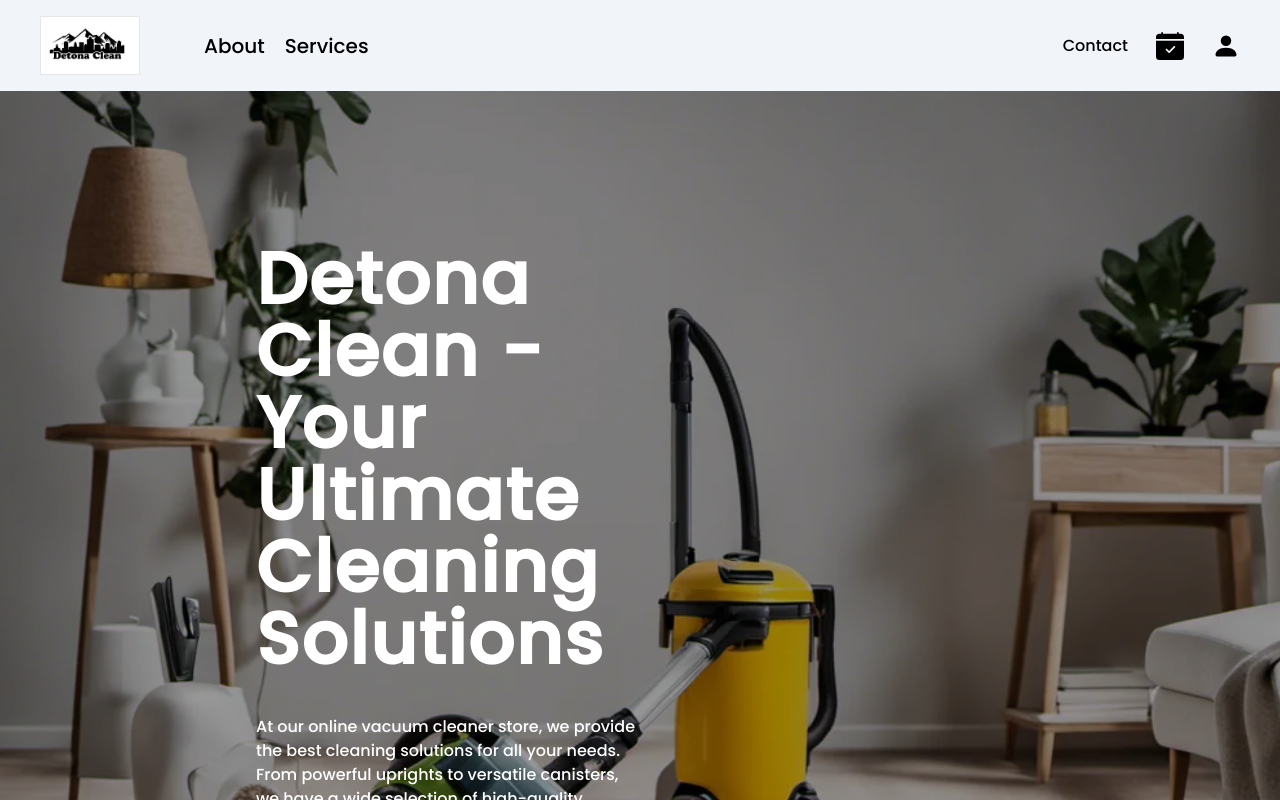
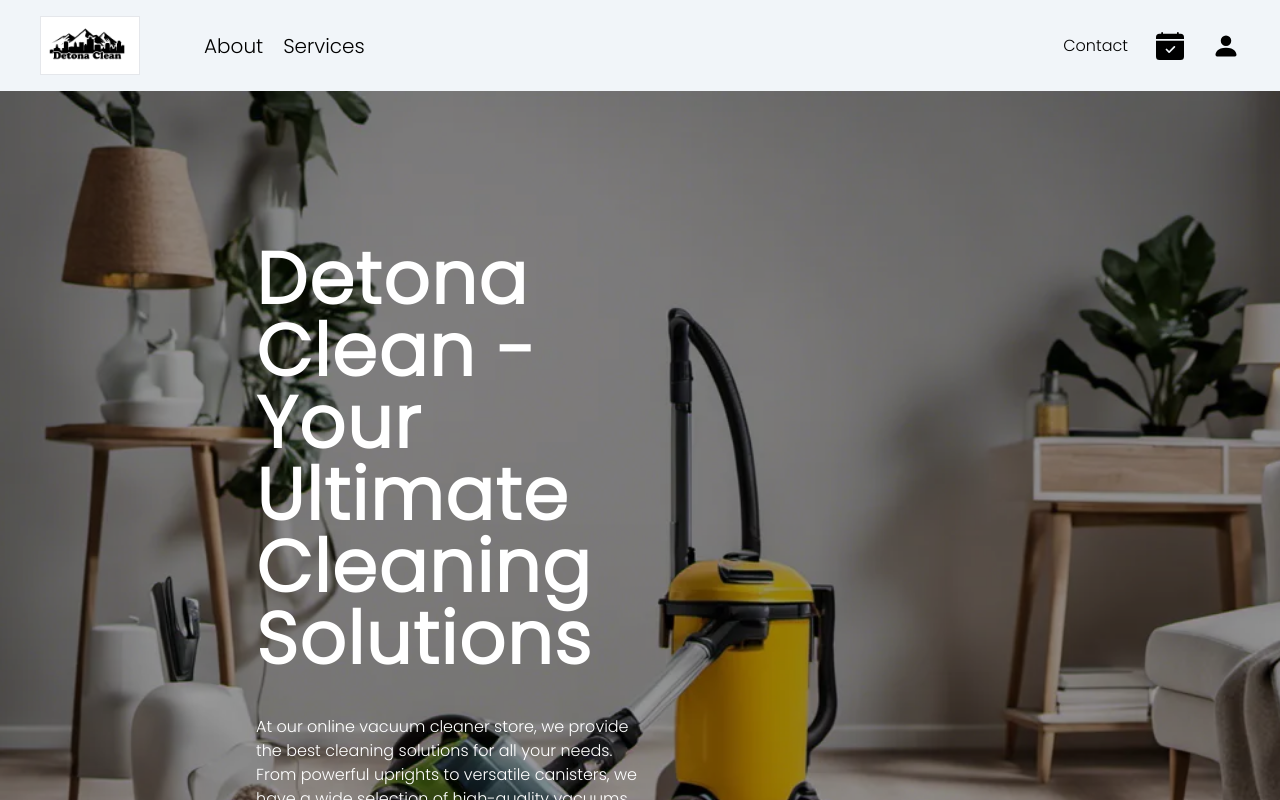
Before and after one commit to DereckAn/detona, a Next.js app: page / in a window 1280 px wide. Shown: the top 800 px of the page. Built offline with nearby package versions, Linux system fonts and the light colour scheme.

Commit message:
Card Reviews Component

```diff
--- a/app/(root)/sections/reviews.tsx
+++ b/app/(root)/sections/reviews.tsx
@@ -4,13 +4,18 @@
 
 const Reviews = () => {
   return (
-    <section className="bg-white">
-      <Container>
-        <div>
-          <h2>Our Customers speak for us</h2>
+    <section className="bg-white py-20">
+      <Container className="space-y-5" >
+        <div className=" flex items-center justify-center ">
+          <h2 className="text-4xl font-extrabold">Our Customers speak for us</h2>
         </div>
-        <div>
-          <Testimonial2 job={reviews[0].job} image={reviews[0].image} name={reviews[0].name} text={reviews[0].text}/>
+        <div className="flex gap-5 flex-col md:flex-row">
+          {reviews.map((review) => (
+            <Testimonial2 key={review.name} {...review} />
+          ))}
+        </div>
+        <div className="flex items-center justify-center pt-5">
+            <p className="text-xl font-bold">4.8 average rating from 1814 reviews</p>
         </div>
       </Container>
     </section>
--- a/app/(root)/sections/services.tsx
+++ b/app/(root)/sections/services.tsx
@@ -4,7 +4,7 @@
 
 const Services = () => {
   return (
-    <section className="bg-white">
+    <section className="bg-white py-20">
       <Container>
         <div className="flex justify-between">
           <h2 className="text-2xl">Services</h2>
--- a/app/layout.tsx
+++ b/app/layout.tsx
@@ -5,7 +5,7 @@
 
 const font = Poppins({
   subsets: ["latin"],
-  weight: "500"
+  weight: "300"
 });
 
 export const metadata: Metadata = {
--- a/assets/constants.tsx
+++ b/assets/constants.tsx
@@ -89,17 +89,24 @@
     image: sala,
     title: "Arragment",
     description: "We wash your carpet",
-
   },
 ];
 
-export const reviews = [
+export const reviews = [ // Tengo que cambiar esto para que las recoja desde google y nop las tenga que esta actualizando a mano.
   {
-    text:"Lorem ipsum dolor sit amet, consectetur adipiscing elit. Sed euismod, diam quis accumsan fermentum, odio nibh ultricies nunc, quis aliquam nisl nunc quis nunc. Sed euismod, diam quis accumsan fermentum, odio nibh ultricies nunc, quis aliquam nisl nunc quis nunc.",
-    name:"Elba Moreno",
-    job:"SEO, ElementumUI",
+    text:
+      "They did an excellent job deep cleaning my kitchen. Professional and friendly.",
+    name: "Wabasha",
+    job: "SEO, ElementumUI",
     image: sala3,
-  }
+  },
+  {
+    text:
+      "Max is AMAZING and the best local carpet cleaner here in Utah and has competitive pricing. Book him for your home and car carpet cleaning!  He cleaned my parent’s basement n detailed my car and they both look brand new!",
+    name: "Loa Kauvaka",
+    job: "SEO, ElementumUI",
+    image: sala3,
+  },
 ];
 
 export const tecnologies = [
--- a/components/ui/card-testimonial.tsx
+++ b/components/ui/card-testimonial.tsx
@@ -9,7 +9,7 @@
 
 const Testimonial2 = ( {text, name, job, image} : Testimonial2Props) => {
   return (
-    <div className="flex flex-col gap-6 bg-white dark:bg-[#202023] p-8 rounded-xl drop-shadow-xl max-w-lg">
+    <div className="flex flex-col gap-6 bg-secondary  p-8 rounded-xl drop-shadow-xl max-w-lg justify-between">
       <p className="text-gray-400">
         {text}
       </p>
@@ -25,7 +25,7 @@
         </div>
         <div>
           <h3 className="text-indigo-500 font-bold">{name}</h3>
-          <p className="text-gray-500 dark:text-white font-medium">{job}</p>
+          <p className="text-gray-500 font-medium">{job}</p>
         </div>
       </div>
     </div>
```
